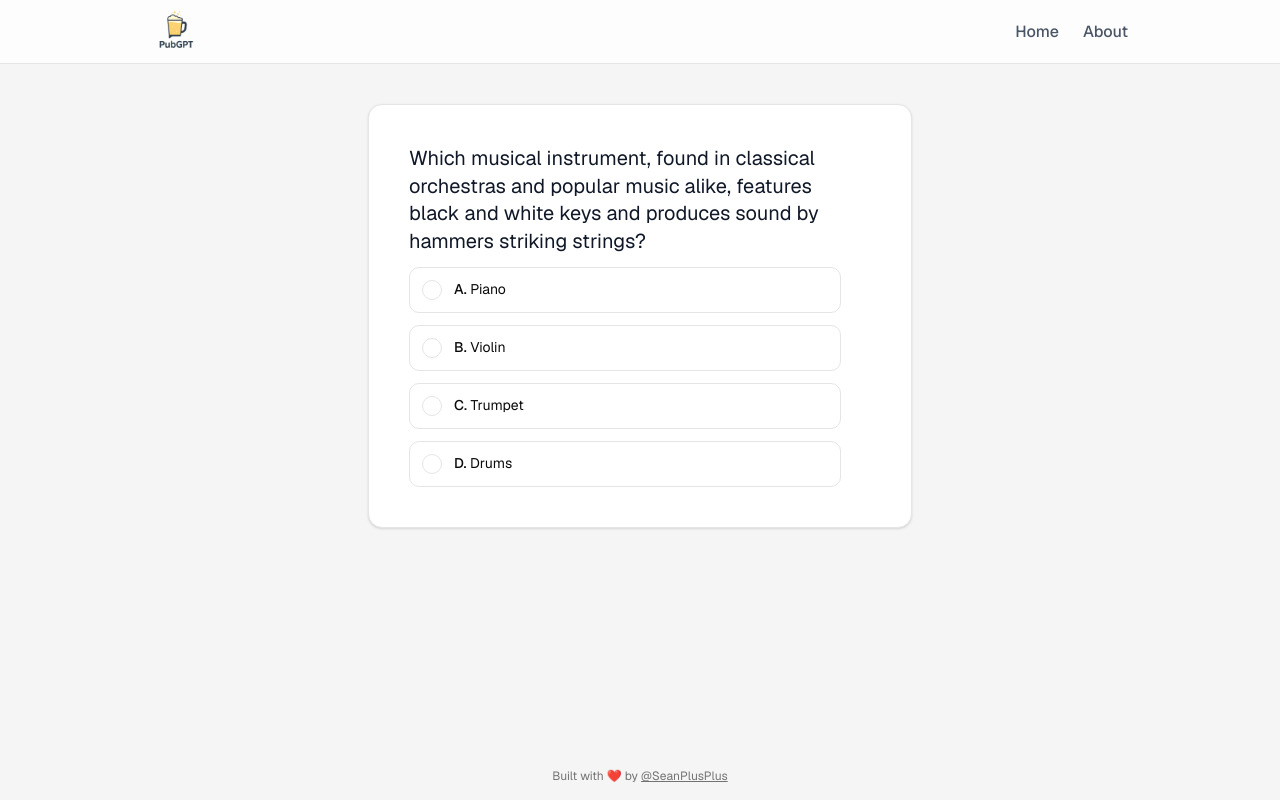
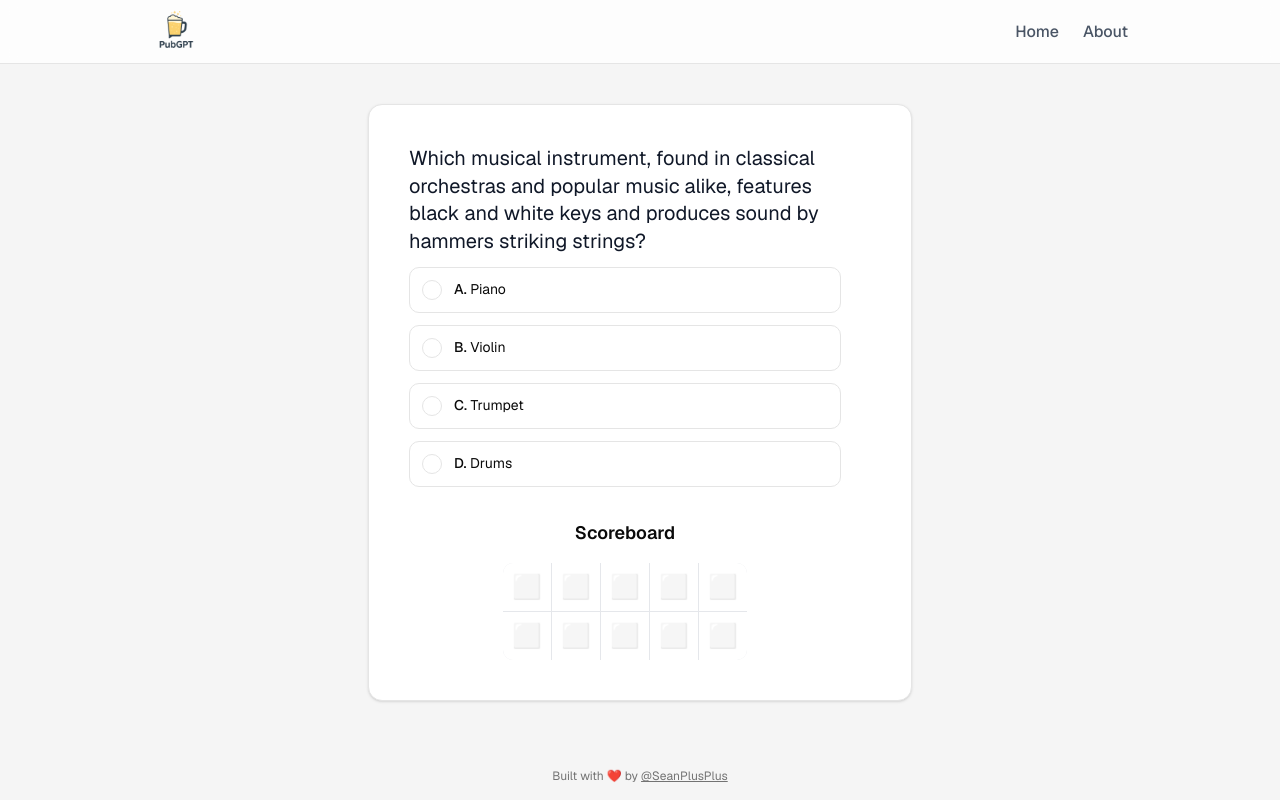
Before and after one commit to SeanPlusPlus/pubgpt, a Next.js app: page / in a window 1280 px wide. Both pictures are taken after a click on the button "Play Now". Built offline with nearby package versions, Linux system fonts and the light colour scheme.

Commit message:
scoreboard basic

```diff
--- a/components/QuestionCard.tsx
+++ b/components/QuestionCard.tsx
@@ -6,6 +6,7 @@ import { RadioGroup, RadioGroupItem } from '@/components/ui/radio-group'
 import { Dialog, DialogContent, DialogHeader, DialogTitle } from '@/components/ui/dialog'
 import { Button } from '@/components/ui/button'
 import { loadingMessages } from './loadingMessages'
+import ScoreBoard from './ScoreBoard'
 
 type QuestionData = {
   question: string
@@ -114,6 +115,8 @@ export function QuestionCard({ mock = false }: QuestionCardProps) {
               </div>
             ))}
           </RadioGroup>
+
+          <ScoreBoard />
         </CardContent>
       </Card>
 
--- /dev/null
+++ b/components/ScoreBoard.tsx
@@ -0,0 +1,34 @@
+'use client'
+
+import { useState } from 'react'
+
+export default function ScoreBoard() {
+  const [scores, setScores] = useState(Array(10).fill(null))
+
+  const getEmoji = (status: string | null) => {
+    if (status === 'success') return '✅'
+    if (status === 'error') return '❌'
+    return '⬜️'
+  }
+
+  return (
+    <div className="mt-8">
+      <h2 className="text-center text-lg font-semibold mb-4">Scoreboard</h2>
+
+      <div className="flex justify-center">
+        <div className="inline-grid grid-cols-5 grid-rows-2 gap-px bg-gray-200 rounded-lg overflow-hidden">
+          {scores.map((status, index) => (
+            <div
+              key={index}
+              className="flex items-center justify-center aspect-square bg-white p-2"
+            >
+              <span className={status == null ? 'text-gray-500 opacity-30 text-2xl' : 'text-2xl'}>
+                {getEmoji(status)}
+              </span>
+            </div>
+          ))}
+        </div>
+      </div>
+    </div>
+  )
+}
```
